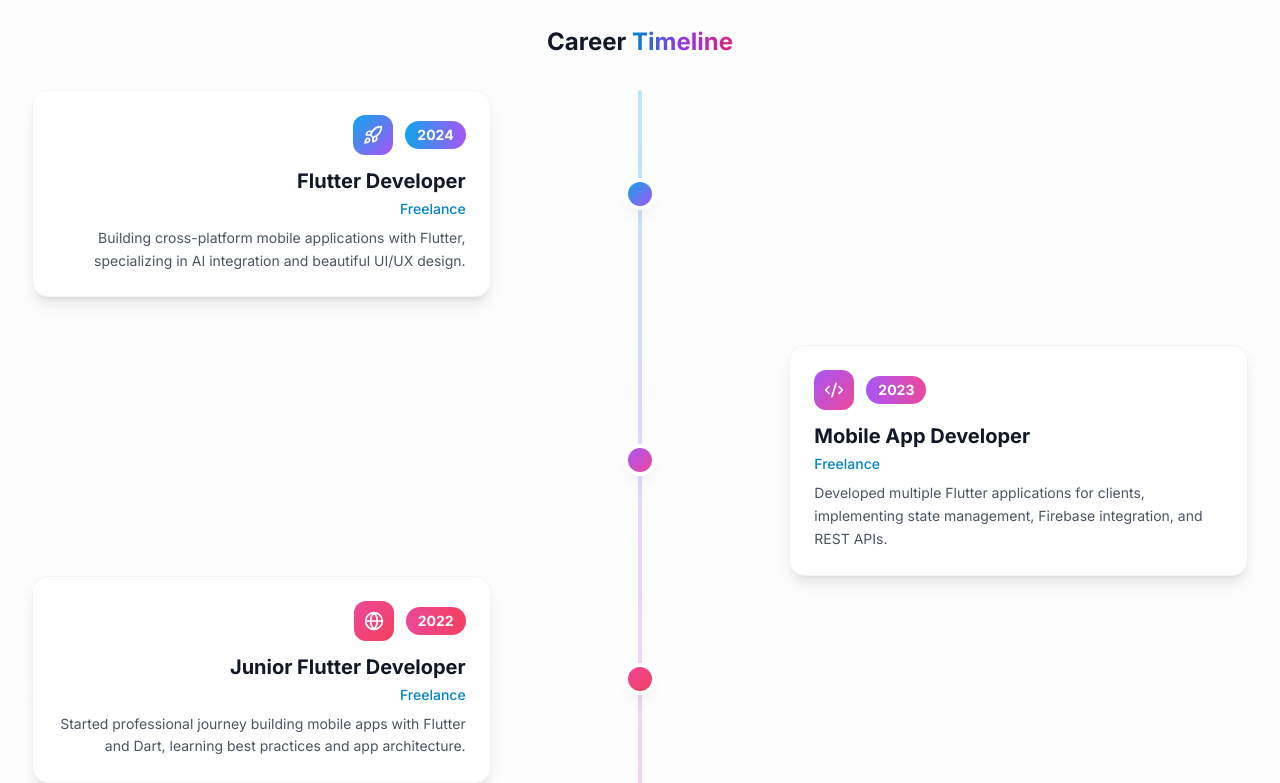
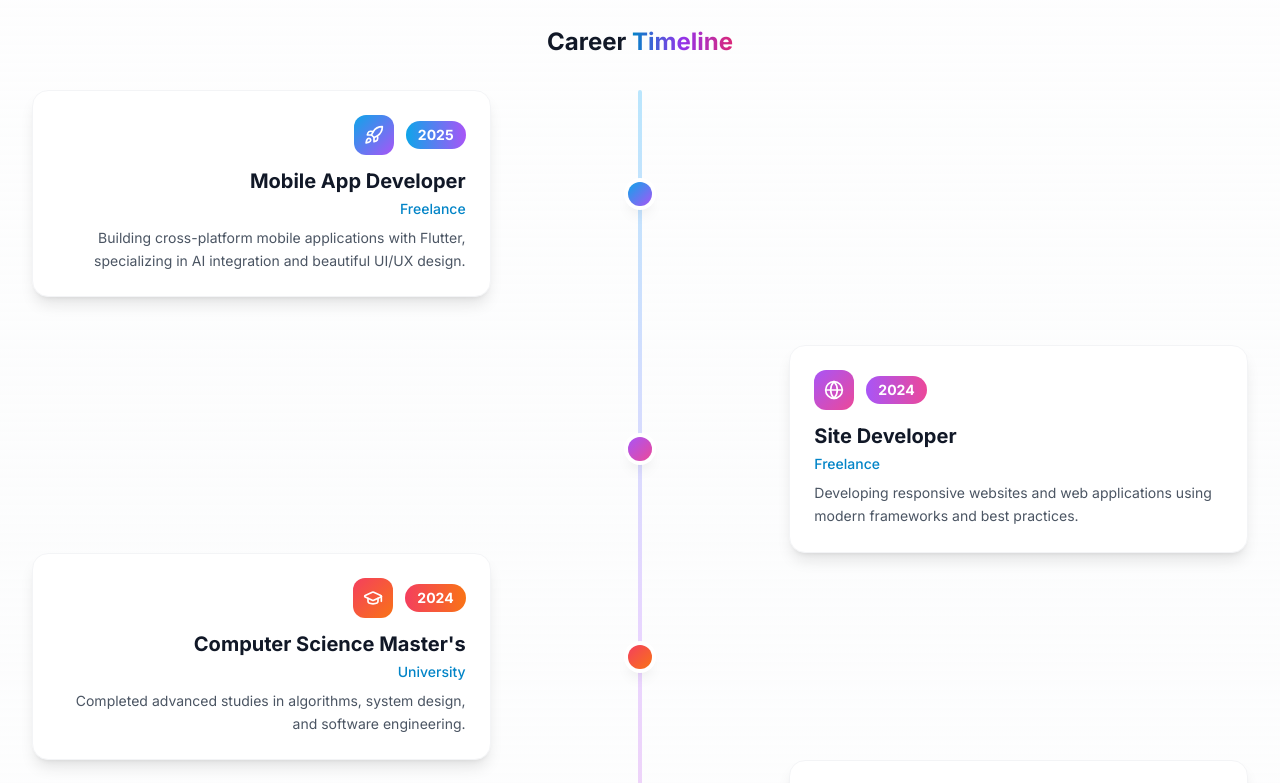
Before and after one commit to xavihachem/hatemPortfolio, a Next.js app: page / in a window 1280 px wide. Shown: the part 1800-2583 px from the top of the page. Built offline with nearby package versions, Linux system fonts and the light colour scheme.

Commit message:
updated times

```diff
--- a/components/About.tsx
+++ b/components/About.tsx
@@ -41,36 +41,44 @@ export default function About() {
 
   const timeline = [
     {
-      year: '2024',
-      title: 'Flutter Developer',
+      year: '2025',
+      title: 'Mobile App Developer',
       company: 'Freelance',
       description: 'Building cross-platform mobile applications with Flutter, specializing in AI integration and beautiful UI/UX design.',
       icon: Rocket,
       color: 'from-primary-500 to-purple-500',
     },
     {
-      year: '2023',
-      title: 'Mobile App Developer',
+      year: '2024',
+      title: 'Site Developer',
       company: 'Freelance',
-      description: 'Developed multiple Flutter applications for clients, implementing state management, Firebase integration, and REST APIs.',
-      icon: Code2,
+      description: 'Developing responsive websites and web applications using modern frameworks and best practices.',
+      icon: Globe,
       color: 'from-purple-500 to-pink-500',
     },
     {
-      year: '2022',
-      title: 'Junior Flutter Developer',
-      company: 'Freelance',
-      description: 'Started professional journey building mobile apps with Flutter and Dart, learning best practices and app architecture.',
-      icon: Globe,
-      color: 'from-pink-500 to-rose-500',
-    },
-    {
-      year: '2021',
+      year: '2024',
       title: 'Computer Science Master\'s',
       company: 'University',
       description: 'Completed advanced studies in algorithms, system design, and software engineering.',
       icon: GraduationCap,
       color: 'from-rose-500 to-orange-500',
+    },
+    {
+      year: '2023',
+      title: 'Flutter Developer',
+      company: 'Freelance',
+      description: 'Developed multiple Flutter applications for clients, implementing state management, Firebase integration, and REST APIs.',
+      icon: Code2,
+      color: 'from-pink-500 to-rose-500',
+    },
+    {
+      year: '2023',
+      title: 'Junior Developer',
+      company: 'Freelance',
+      description: 'Started professional journey building mobile apps and websites, learning best practices and software architecture.',
+      icon: Briefcase,
+      color: 'from-orange-500 to-amber-500',
     },
   ]
 
```
